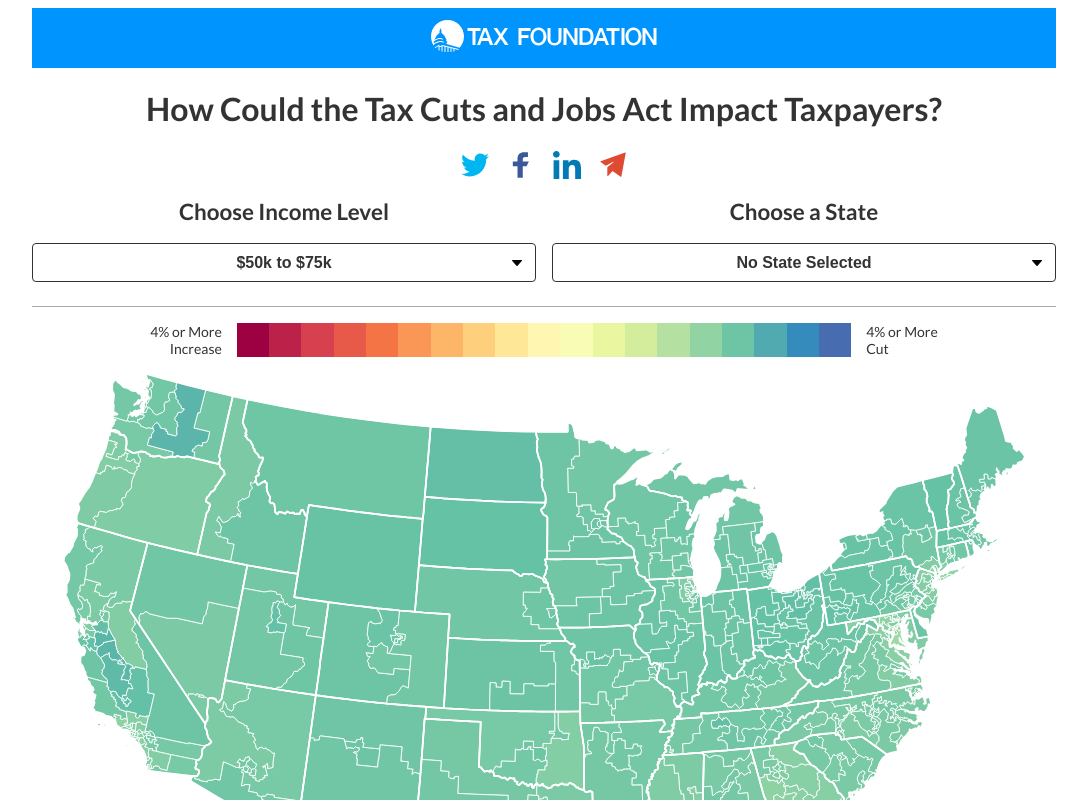
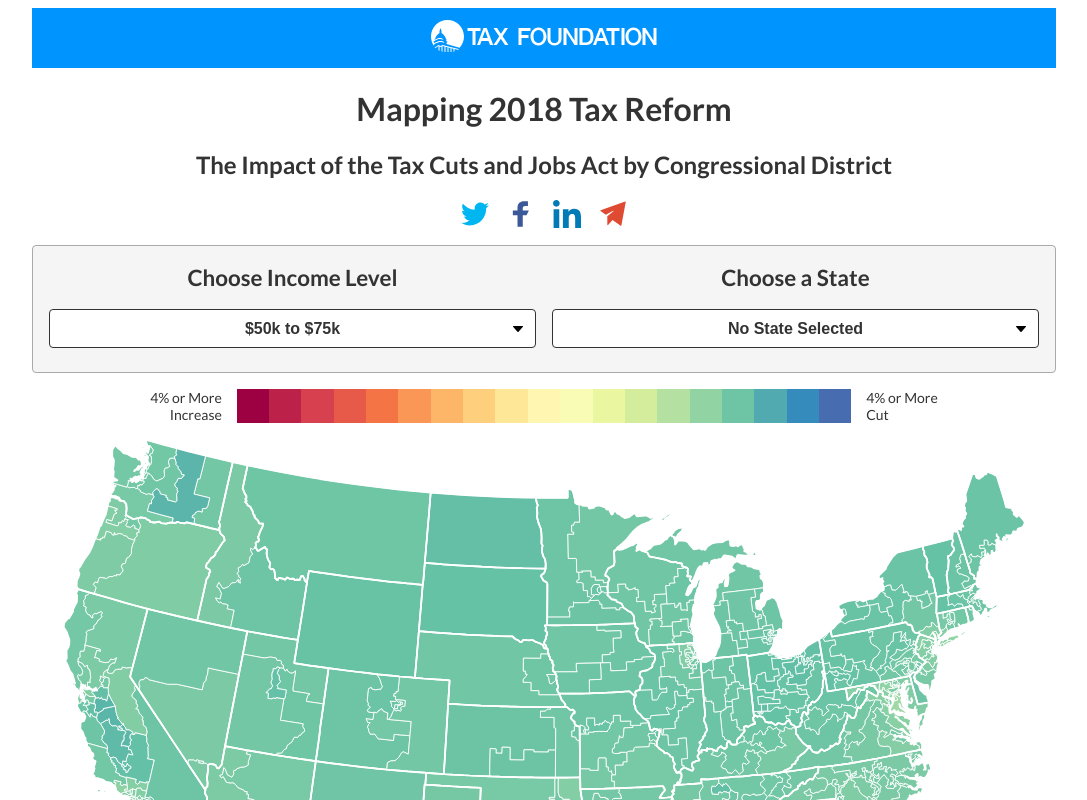
Before and after one commit to TaxFoundation/congressional-district-interactive, a React (Create React App) app: page / in a window 1280 px wide. Shown: the top 800 px of the page, without its empty margins (96-1183 px from the left). Built offline with nearby package versions, Linux system fonts and the light colour scheme.

Commit message:
Districts highlighted when selected from table also

```diff
--- a/src/App.js
+++ b/src/App.js
@@ -77,15 +77,16 @@ class App extends Component {
     return (
       <AppWrapper className="App">
         <Banner />
-        <h1 style={{ textAlign: 'center' }}>
-          How Could the Tax Cuts and Jobs Act Impact Taxpayers?
-        </h1>
+        <h1 style={{ textAlign: 'center' }}>Mapping 2018 Tax Reform</h1>
+        <h2 style={{ textAlign: 'center' }}>
+          The Impact of the Tax Cuts and Jobs Act by Congressional District
+        </h2>
         <SocialButtons
           size="30px"
-          message="How will the Tax Cuts and Jobs Act impact after-tax incomes? This map shows you where people are getting tax cuts and by how much."
+          message="How will the Tax Cuts and Jobs Act impact incomes in your congressional district? Check out this new interactive map. ${window.location.href}"
           hashtags="TaxReform"
-          emailSubject="Tax Cuts Map"
-          emailBody={`Check out this new interactive map from the Tax Foundation showing how the Tax Cuts and Jobs act affects different regions and income brackets across the US. ${
+          emailSubject="Mapping 2018 Tax Reform"
+          emailBody={`The Tax Foundation's 2018 tax reform map shows you how the Tax Cuts and Jobs Act will impact average incomes in congressional districts around the country. You can see the impact on your district here: ${
             window.location.href
           }`}
         />
--- a/src/components/Navigation.js
+++ b/src/components/Navigation.js
@@ -5,14 +5,16 @@ import BUCKETS from '../data/buckets.js';
 import STATES from '../data/states';
 
 const Container = styled.div`
-  border-bottom: 1px solid #aaa;
+  background-color: #f5f5f5;
+  border: 1px solid #aaa;
+  border-radius: 4px;
   display: grid;
   font-family: 'Lato', sans-serif;
   font-size: 1rem;
   grid-gap: 1rem;
   grid-template: auto / repeat(2, 1fr);
   justify-items: stretch;
-  padding-bottom: 1rem;
+  padding: 1rem;
   margin-bottom: 1rem;
 
   @media (max-width: 600px) {
--- a/src/components/StateMap.js
+++ b/src/components/StateMap.js
@@ -21,12 +21,8 @@ const District = styled.path.attrs({
 })`
   cursor: pointer;
   stroke: #fff;
-  stroke-width: 0.5;
+  stroke-width: ${props => (props.active ? 1.5 : 0.5)};
   stroke-linejoin: bevel;
-
-  &:hover {
-    stroke-width: 2;
-  }
 `;
 
 const BG = styled.rect`
@@ -121,6 +117,7 @@ class StateMap extends Component {
               }
               id={`district-detail-${d.properties.CD114FP}`}
               key={`district-detail-${d.properties.CD114FP}`}
+              active={+districtId === +this.state.activeDistrict}
               onMouseOver={e =>
                 districtId > 0 ? this.updateActiveDistrict(districtId) : null
               }
```
